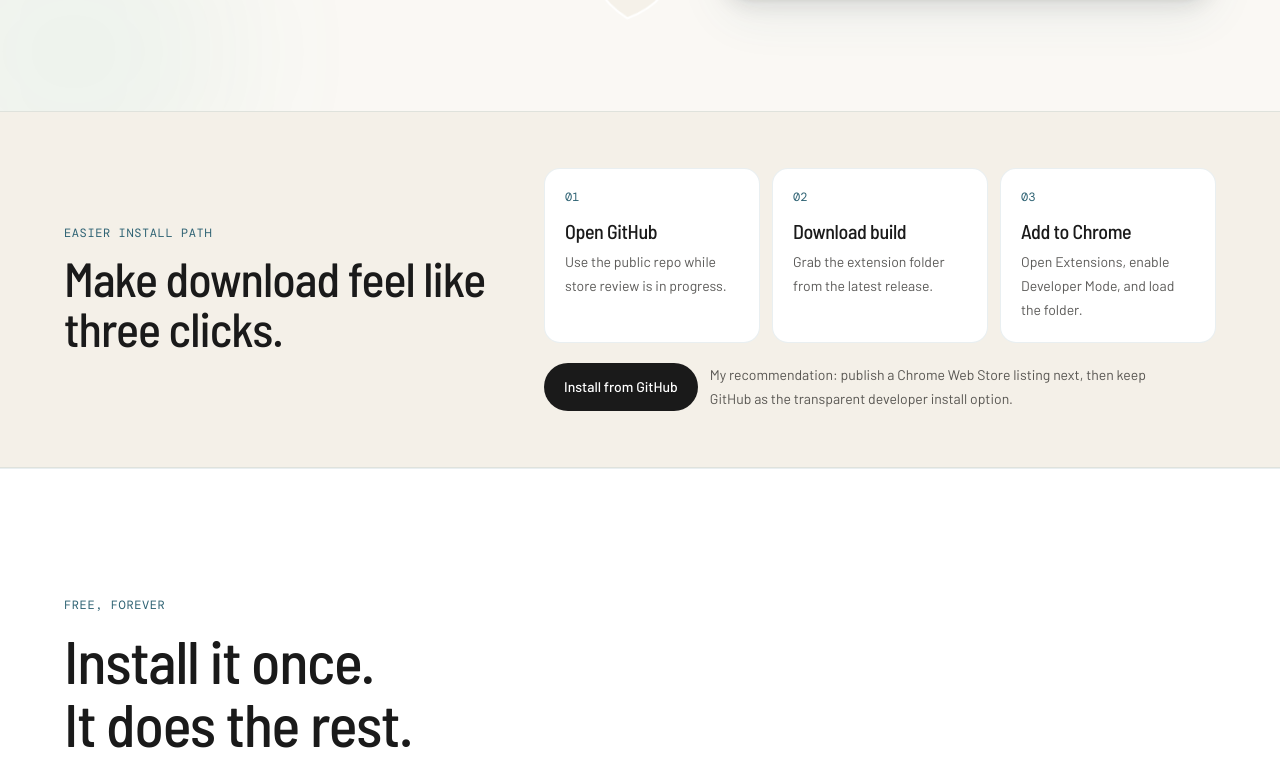
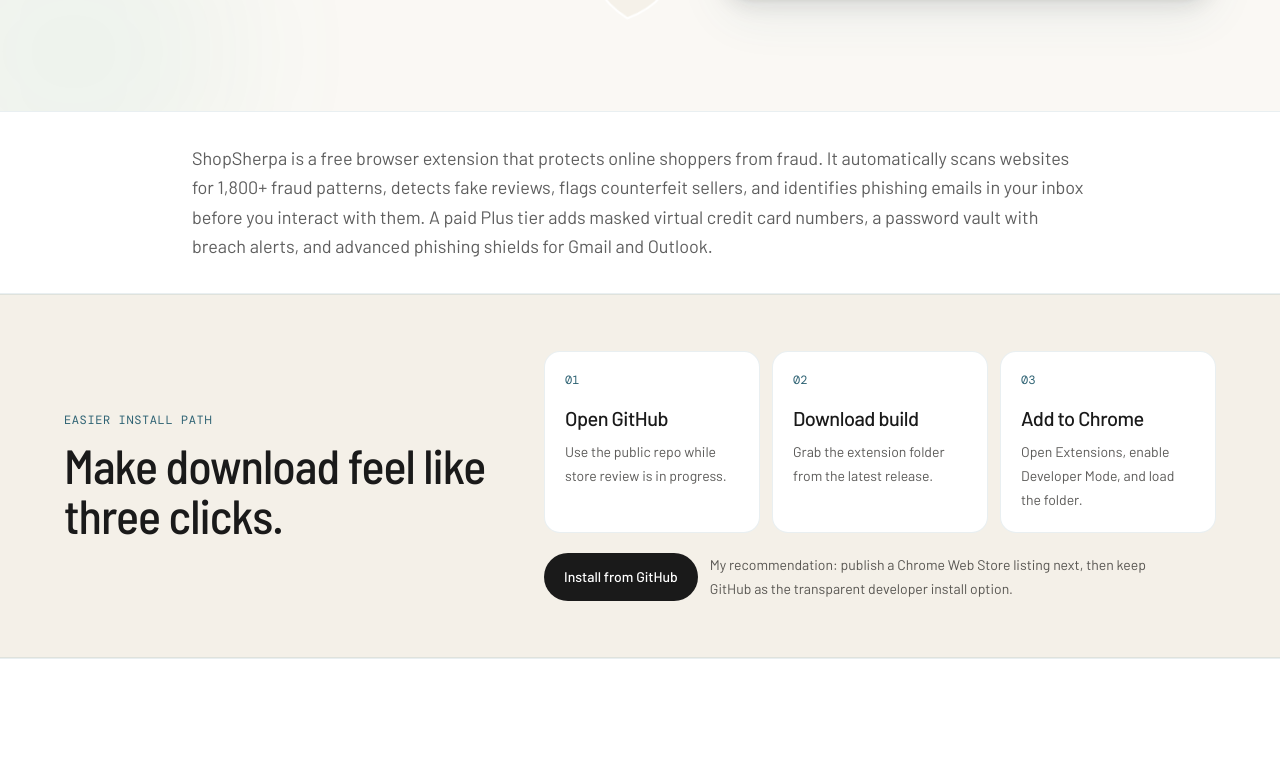
Before and after one commit to H0n3st1y/shopsherpa-landing, a Next.js app: page / in a window 1280 px wide. Shown: the part 817-1594 px from the top of the page. Built offline with nearby package versions, Linux system fonts and the light colour scheme; no server answers.

Commit message:
Add GEO trust signals and llms metadata

```diff
--- a/app/layout.tsx
+++ b/app/layout.tsx
@@ -146,6 +146,8 @@
       "founder": { "@id": `${siteUrl}/#founder` },
       "sameAs": [
         "https://x.com/shop_sherpa",
+        "https://www.linkedin.com/company/shopsherpa",
+        "https://www.instagram.com/shop_sherpa/",
       ],
     },
 
@@ -169,6 +171,9 @@
       "name": "Anghelo Araujo Lazaro",
       "jobTitle": "Founder & CEO",
       "url": `${siteUrl}/team`,
+      "sameAs": [
+        "https://www.linkedin.com/in/angheloaraujolazaro/",
+      ],
       "worksFor": { "@id": `${siteUrl}/#organization` },
       "alumniOf": [
         {
--- a/app/page.tsx
+++ b/app/page.tsx
@@ -87,14 +87,9 @@
         <div aria-hidden className="blob-float-slow absolute -bottom-24 -left-24 size-80 rounded-full bg-[#1d9e75]/5 blur-3xl pointer-events-none" />
       </section>
 
-      <section id="what-is-shopsherpa" aria-label="What is ShopSherpa" className="sr-only">
-        <p>
-          ShopSherpa is a free browser extension that protects online shoppers from fraud.
-          It automatically scans websites for 1,800+ fraud patterns, detects fake reviews,
-          flags counterfeit sellers, and identifies phishing emails in your inbox before you
-          interact with them. A paid Plus tier adds masked virtual credit card numbers, a
-          password vault with breach alerts, and advanced phishing shields for Gmail and
-          Outlook - available as a one-time $9.99 lifetime pre-order.
+      <section id="what-is-shopsherpa" aria-label="What is ShopSherpa" className="border-y border-[#2e6273]/10 bg-white px-6 py-8 md:px-8">
+        <p className="mx-auto max-w-4xl text-base leading-relaxed text-[#1a1a1a]/70 md:text-lg">
+          ShopSherpa is a free browser extension that protects online shoppers from fraud. It automatically scans websites for 1,800+ fraud patterns, detects fake reviews, flags counterfeit sellers, and identifies phishing emails in your inbox before you interact with them. A paid Plus tier adds masked virtual credit card numbers, a password vault with breach alerts, and advanced phishing shields for Gmail and Outlook.
         </p>
       </section>
 
@@ -118,7 +113,7 @@
               ].map(([n, title, copy]) => (
                 <div key={title} className="rounded-2xl border border-[#2e6273]/10 bg-white p-5">
                   <p className="text-xs font-mono text-[#2e6273] mb-4">0{n}</p>
-                  <h3 className="text-xl font-medium tracking-tight mb-2">{title}</h3>
+                  <p className="text-xl font-medium tracking-tight mb-2">{title}</p>
                   <p className="text-sm leading-6 text-readable">{copy}</p>
                 </div>
               ))}
@@ -867,6 +862,8 @@
             <a href="/team" className="hover:text-white transition">Team</a>
             <a href="/product" className="hover:text-white transition">MiniUAV</a>
             <a href="https://x.com/shop_sherpa" className="hover:text-white transition">X</a>
+            <a href="https://www.linkedin.com/company/shopsherpa" className="hover:text-white transition">LinkedIn</a>
+            <a href="https://www.instagram.com/shop_sherpa/" className="hover:text-white transition">Instagram</a>
           </div>
           <div className="text-xs text-white/40">2026 ShopSherpa, made by Anghelo in Nashua NH</div>
         </div>
@@ -913,7 +910,7 @@
       <div className="size-10 rounded-full border-2 border-[#2e6273]/25 text-[#2e6273] flex items-center justify-center font-mono font-medium text-sm mb-6">
         {n}
       </div>
-      <h3 className="text-xl font-medium mb-3 tracking-tight">{title}</h3>
+      <p className="text-xl font-medium mb-3 tracking-tight">{title}</p>
       <p className="text-sm text-[#1a1a1a]/60 leading-relaxed">{copy}</p>
     </div>
   );
@@ -962,7 +959,7 @@
       <div className="flex items-start justify-between gap-4 mb-8">
         <div>
           <p className={`text-xs font-mono uppercase tracking-wider mb-3 ${featured ? "text-[#1d9e75]" : "text-[#2e6273]"}`}>{eyebrow}</p>
-          <h3 className="text-3xl md:text-4xl font-medium tracking-tight">{title}</h3>
+          <p className="text-3xl md:text-4xl font-medium tracking-tight">{title}</p>
         </div>
         {featured && (
           <span className="rounded-full bg-[#1d9e75]/15 border border-[#1d9e75]/25 px-3 py-1 text-xs font-mono text-[#1d9e75] shrink-0">
@@ -1010,7 +1007,7 @@
     <div className="card-hover bg-white rounded-2xl p-7 border border-[#2e6273]/10 h-full">
       <div className="size-10 rounded-xl bg-[#F4F0E8] flex items-center justify-center text-[#2e6273] mb-5">{icon}</div>
       <p className="text-xs font-mono uppercase tracking-wider text-[#2e6273]/50 mb-2">Coming early access</p>
-      <h3 className="text-xl font-medium tracking-tight mb-3">{title}</h3>
+      <p className="text-xl font-medium tracking-tight mb-3">{title}</p>
       <p className="text-sm text-[#1a1a1a]/60 leading-relaxed">{outcome}</p>
     </div>
   );
@@ -1043,7 +1040,7 @@
           {statusStyles.label}
         </span>
       </div>
-      <h3 className="text-xl font-medium tracking-tight mb-5">{title}</h3>
+      <p className="text-xl font-medium tracking-tight mb-5">{title}</p>
       <ul className="space-y-2.5">
         {items.map((item) => (
           <li key={item} className="flex items-start gap-2.5 text-sm text-[#1a1a1a]/65">
@@ -1064,7 +1061,7 @@
       className="card-hover group bg-[#FAF8F4] rounded-2xl p-7 border border-[#2e6273]/10 h-full flex flex-col"
     >
       <p className="text-xs font-mono uppercase tracking-wider text-[#2e6273]/60 mb-4">{tag}</p>
-      <h3 className="text-lg font-medium leading-snug tracking-tight mb-6 flex-1">{title}</h3>
+      <p className="text-lg font-medium leading-snug tracking-tight mb-6 flex-1">{title}</p>
       <div className="flex items-center justify-between pt-5 border-t border-[#2e6273]/10">
         <p className="text-xs text-[#1a1a1a]/40 font-mono">{read}</p>
         <svg
--- a/app/team/page.tsx
+++ b/app/team/page.tsx
@@ -65,6 +65,12 @@
                 <div className="flex flex-wrap gap-2 justify-center md:justify-start">
                   <span className="px-2.5 py-1 rounded-full bg-[#0d1f2d] text-white text-xs font-mono">Harvard CS50</span>
                   <span className="px-2.5 py-1 rounded-full bg-[#2e6273]/10 text-[#2e6273] text-xs font-mono">MIT Beaver Works</span>
+                  <a
+                    href="https://www.linkedin.com/in/angheloaraujolazaro/"
+                    className="px-2.5 py-1 rounded-full bg-[#2e6273]/10 text-[#2e6273] text-xs font-mono hover:bg-[#2e6273]/15 transition"
+                  >
+                    LinkedIn
+                  </a>
                 </div>
               </div>
             </ScrollFade>
@@ -192,6 +198,8 @@
             <Link href="/team" className="hover:text-white transition">Team</Link>
             <Link href="/product" className="hover:text-white transition">MiniUAV</Link>
             <a href="https://x.com/shop_sherpa" className="hover:text-white transition">X</a>
+            <a href="https://www.linkedin.com/company/shopsherpa" className="hover:text-white transition">LinkedIn</a>
+            <a href="https://www.instagram.com/shop_sherpa/" className="hover:text-white transition">Instagram</a>
           </div>
           <div className="text-xs text-white/40">2026 ShopSherpa, made by Anghelo in Nashua NH</div>
         </div>
```
Also changed, not shown: public/.well-known/security.txt (added), public/llms.txt (added).
